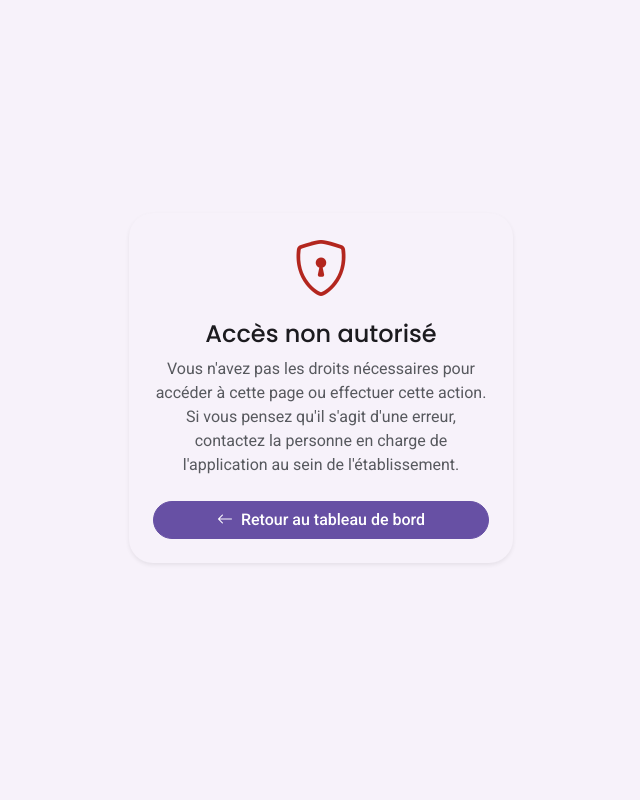
After one commit to AxelM35/fiche-projet-app, a Spring app: page /error/403 in a window 1280 px wide. The commit adds this page. Shown: the whole page, without its empty margins (319-959 px from the left). Run offline with Thymeleaf, Linux system fonts and the light colour scheme; the template is opened without the code that fills it, so the values that code supplies are empty.

Commit message:
Ajoute des pages d'erreur 403/404/500 personnalisees (P2)
Point 1 de la priorisation P2 issue de l'audit UX (docs/CAHIER_DES_CHARGES.md,
S4bis) : aucun AccessDeniedHandler ni page d'erreur personnalisee
n'etait configure, un utilisateur tombant sur un lien perime ou une
action non autorisee atterrissait sur la page Whitelabel de Spring
Boot (technique, en anglais).

Ajoute templates/error/{403,404,500}.html, resolues par convention par
le DefaultErrorViewResolver de Spring Boot (aucun controleur ni
changement de SecurityConfig necessaire) : message clair en francais,
ton rassurant, lien de retour au tableau de bord, mention de contacter
la personne en charge de l'application en cas de blocage persistant.
Reprend le style de la page de connexion (carte unique centree) via
deux nouvelles classes CSS generiques partagees avec .login-page/
.login-card (page-standalone/carte-standalone), sans modifier
login.html.

Tests dedies (ErrorPagesTest) : verifient le statut 403 reel sur une
route Admin non autorisee, et le rendu de chaque page en appelant
/error directement avec l'attribut de requete jakarta.servlet.error.status_code
(MockMvc ne simule pas le forward container declenche par un vrai code
d'erreur, contrairement a un serveur reellement demarre).

```diff
--- a/src/main/resources/static/css/style.css
+++ b/src/main/resources/static/css/style.css
@@ -508,8 +508,10 @@ a {
     border-color: var(--md-primary);
 }
 
-/* Page de connexion : carte unique centree, pas de top app bar. */
-.login-page {
+/* Page de connexion et pages d'erreur (403/404/500) : carte unique centree,
+   pas de top app bar - ces pages doivent rester lisibles meme sans session
+   valide (utilisateur deconnecte, erreur d'authentification...). */
+.login-page, .page-standalone {
     min-height: 100vh;
     display: flex;
     align-items: center;
@@ -517,7 +519,7 @@ a {
     padding: 1rem;
 }
 
-.login-card {
+.login-card, .carte-standalone {
     width: 100%;
     max-width: 24rem;
 }
--- /dev/null
+++ b/src/main/resources/templates/error/403.html
@@ -0,0 +1,34 @@
+<!DOCTYPE html>
+<html lang="fr" xmlns:th="http://www.thymeleaf.org">
+<head>
+    <meta charset="UTF-8">
+    <meta name="viewport" content="width=device-width, initial-scale=1">
+    <title>Accès non autorisé - Fiche Projet numérique</title>
+    <link href="https://cdn.jsdelivr.net/npm/bootstrap@5.3.3/dist/css/bootstrap.min.css" rel="stylesheet">
+    <link href="https://cdn.jsdelivr.net/npm/bootstrap-icons@1.11.3/font/bootstrap-icons.min.css" rel="stylesheet">
+    <link rel="preconnect" href="https://fonts.googleapis.com">
+    <link rel="preconnect" href="https://fonts.gstatic.com" crossorigin>
+    <link href="https://fonts.googleapis.com/css2?family=Poppins:wght@500;600;700&family=Roboto:wght@400;500;700&display=swap" rel="stylesheet">
+    <link th:href="@{/css/style.css}" rel="stylesheet">
+</head>
+<body>
+
+<div class="page-standalone">
+    <div class="card carte-formulaire shadow-sm carte-standalone">
+        <div class="card-body text-center p-4">
+            <i class="bi bi-shield-lock display-4 text-danger mb-3 d-block"></i>
+            <h1 class="h4 mb-2">Accès non autorisé</h1>
+            <p class="text-muted mb-4">
+                Vous n'avez pas les droits nécessaires pour accéder à cette page ou effectuer cette action.
+                Si vous pensez qu'il s'agit d'une erreur, contactez la personne en charge de l'application
+                au sein de l'établissement.
+            </p>
+            <a class="btn btn-primary w-100" th:href="@{/dashboard}">
+                <i class="bi bi-arrow-left me-2"></i>Retour au tableau de bord
+            </a>
+        </div>
+    </div>
+</div>
+
+</body>
+</html>
```
Also changed, not shown: src/main/resources/templates/error/404.html (added, +33 -0 lines), src/main/resources/templates/error/500.html (added, +34 -0 lines), 1 other file.
